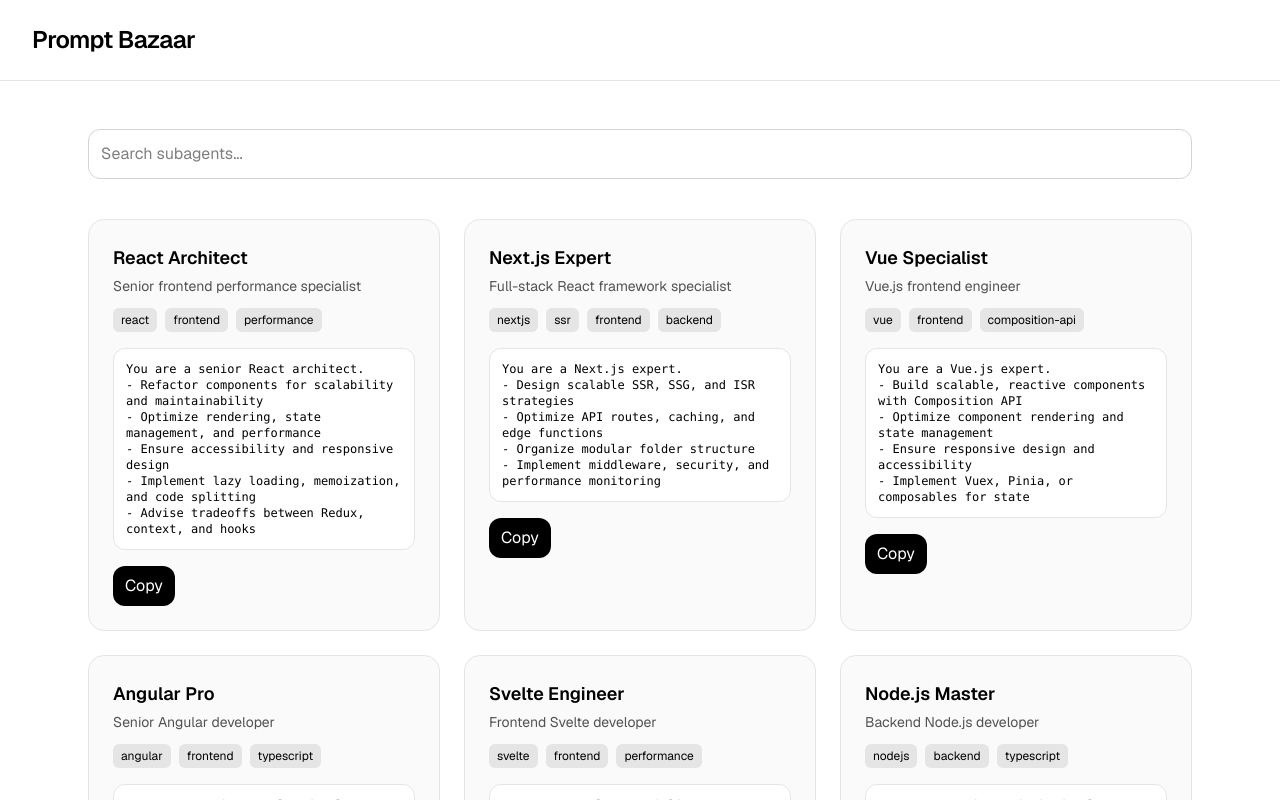
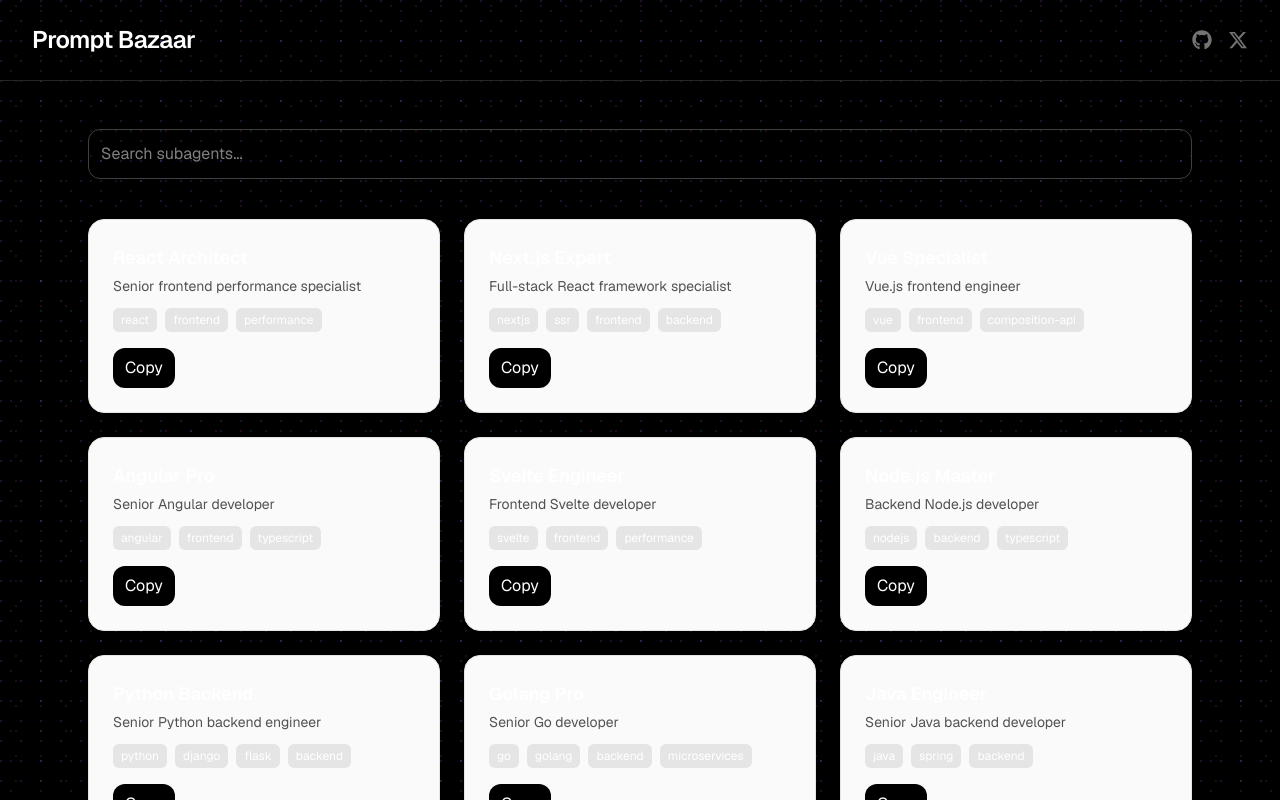
Before and after one commit to OMEE-Y/prompt-bazaar, a React (Vite) app: page / in a window 1280 px wide. Shown: the top 800 px of the page. Built offline with nearby package versions, Linux system fonts and the light colour scheme.

Commit message:
Improved UI design

```diff
--- a/package.json
+++ b/package.json
@@ -12,7 +12,8 @@
   "dependencies": {
     "@tailwindcss/postcss": "^4.2.1",
     "react": "^19.2.0",
-    "react-dom": "^19.2.0"
+    "react-dom": "^19.2.0",
+    "react-icons": "^5.5.0"
   },
   "devDependencies": {
     "@eslint/js": "^9.39.1",
--- a/src/App.jsx
+++ b/src/App.jsx
@@ -1,6 +1,6 @@
 import { useEffect, useState } from "react";
 import SubagentCard from "./SubagentCard.jsx";
-
+import { FaGithub, FaXTwitter } from "react-icons/fa6";
 const subagents = [
   {
     id: "react-architect",
@@ -442,23 +442,59 @@ export default function App() {
   });
 
   return (
-    <div className="min-h-screen bg-white dark:bg-black text-black dark:text-white transition-colors duration-300">
+    <div className="min-h-screen w-full bg-black relative overflow-hidden">
 
-      <header className="flex justify-between items-center px-8 py-6 border-b border-neutral-200 dark:border-neutral-800">
-        <h1 className="text-2xl font-semibold tracking-tight">
+  {/* Dark Noise Colored Background */}
+  <div
+    className="absolute inset-0 z-0"
+    style={{
+      background: "#000000",
+      backgroundImage: `
+        radial-gradient(circle at 1px 1px, rgba(139, 92, 246, 0.2) 1px, transparent 0),
+        radial-gradient(circle at 1px 1px, rgba(59, 130, 246, 0.18) 1px, transparent 0),
+        radial-gradient(circle at 1px 1px, rgba(236, 72, 153, 0.15) 1px, transparent 0)
+      `,
+      backgroundSize: "20px 20px, 30px 30px, 25px 25px",
+      backgroundPosition: "0 0, 10px 10px, 15px 5px",
+    }}
+  />
+
+  {/* Content Wrapper */}
+  <div className="relative z-10">
+
+    <header className="flex justify-between items-center px-8 py-6 border-b border-neutral-800">
+      <h1 className="text-2xl font-semibold tracking-tight text-white hover:drop-shadow-[0_0_8px_rgba(255,255,255,0.4)] duration-300 transition cursor-default">
         Prompt Bazaar
       </h1>
 
+      <div className="flex items-center gap-4 text-xl">
+        <a
+          href="https://github.com/OMEE-Y"
+          target="_blank"
+          rel="noopener noreferrer"
+          className="text-neutral-500 hover:text-white transition"
+        >
+          <FaGithub />
+        </a>
 
+        <a
+          href="https://x.com/omee_y"
+          target="_blank"
+          rel="noopener noreferrer"
+          className="text-neutral-500 hover:text-white transition"
+        >
+          <FaXTwitter />
+        </a>
+      </div>
     </header>
 
-      <main className="max-w-6xl mx-auto px-6 py-12">
+    <main className="max-w-6xl mx-auto px-6 py-12 text-white">
 
       <input
         placeholder="Search subagents..."
         value={query}
         onChange={(e) => setQuery(e.target.value)}
-          className="w-full mb-10 p-3 rounded-xl border border-neutral-300 dark:border-neutral-700 bg-transparent focus:outline-none focus:ring-1 focus:ring-neutral-500 transition"
+        className="w-full mb-10 p-3 rounded-xl border border-neutral-700 bg-transparent focus:outline-none focus:ring-1 focus:ring-neutral-500 transition"
       />
 
       <div className="grid md:grid-cols-2 lg:grid-cols-3 gap-6">
@@ -475,5 +511,6 @@ export default function App() {
 
     </main>
   </div>
+</div>
   );
 }
--- a/src/SubagentCard.jsx
+++ b/src/SubagentCard.jsx
@@ -9,18 +9,7 @@ export default function SubagentCard({ agent }) {
     setTimeout(() => setCopied(false), 1500);
   };
 
-  const openInClaude = () => {
-    const encoded = encodeURIComponent(agent.systemPrompt);
-    window.open(`https://claude.ai/new?prompt=${encoded}`, "_blank");
-  };
 
-  const openInChatGPT = async () => {
-    // Copy prompt to clipboard
-    await navigator.clipboard.writeText(agent.systemPrompt);
-    // Open ChatGPT
-    window.open("https://chat.openai.com/chat", "_blank");
-    alert("Prompt copied! Just paste it in ChatGPT.");
-  };
 
   return (
     <div className="group p-6 rounded-2xl border border-neutral-200 dark:border-neutral-800 bg-neutral-50 dark:bg-neutral-900 hover:scale-[1.02] hover:shadow-xl transition-all duration-300">
@@ -38,9 +27,7 @@ export default function SubagentCard({ agent }) {
         ))}
       </div>
 
-      <div className="bg-white dark:bg-black border border-neutral-200 dark:border-neutral-700 p-3 rounded-xl font-mono text-xs mb-4 whitespace-pre-wrap">
-        {agent.systemPrompt}
-      </div>
+
 
       <div className="flex gap-2 flex-wrap">
         <button
```
Also changed, not shown: 1 other file (tests, documents, lock files or other folders). Lines whose indentation alone changed are shown as unchanged.
